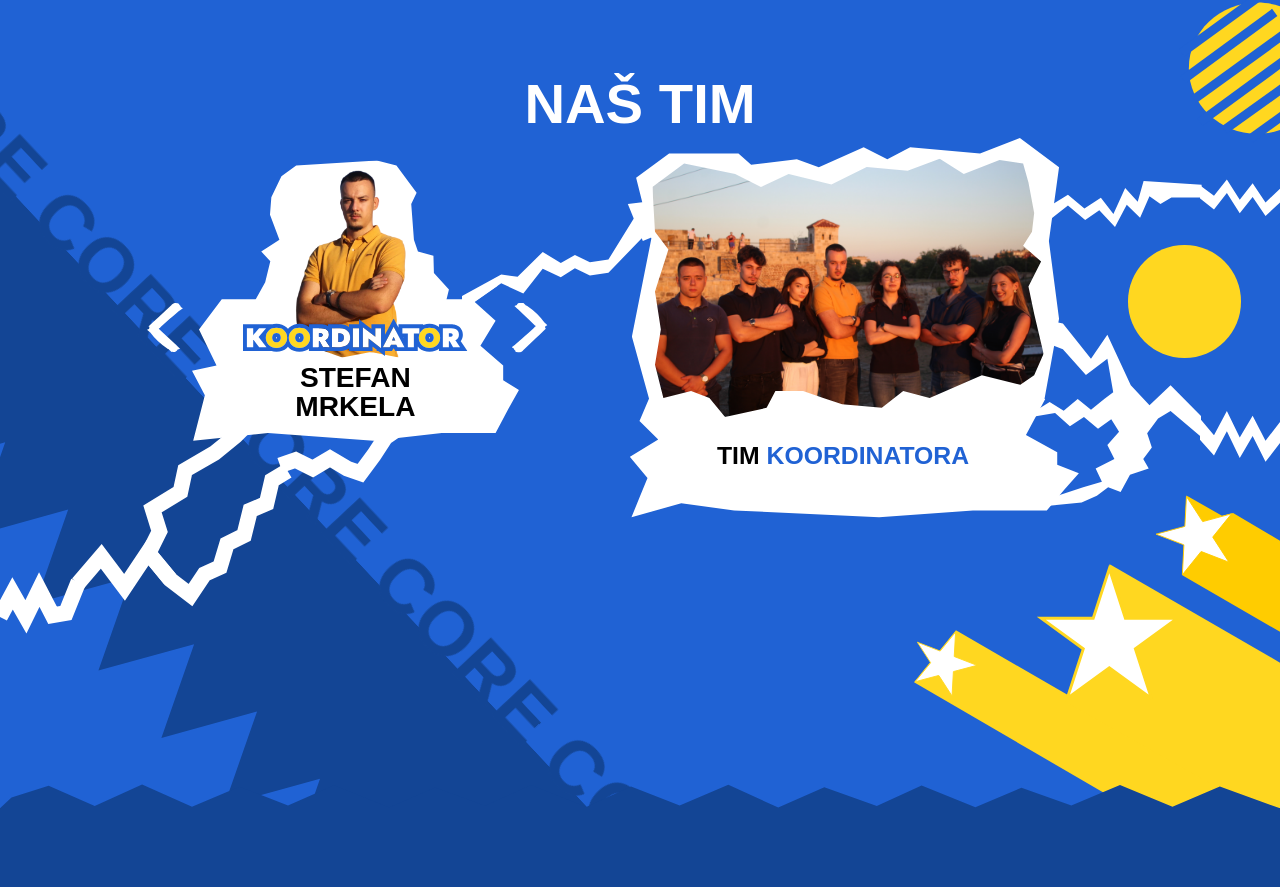
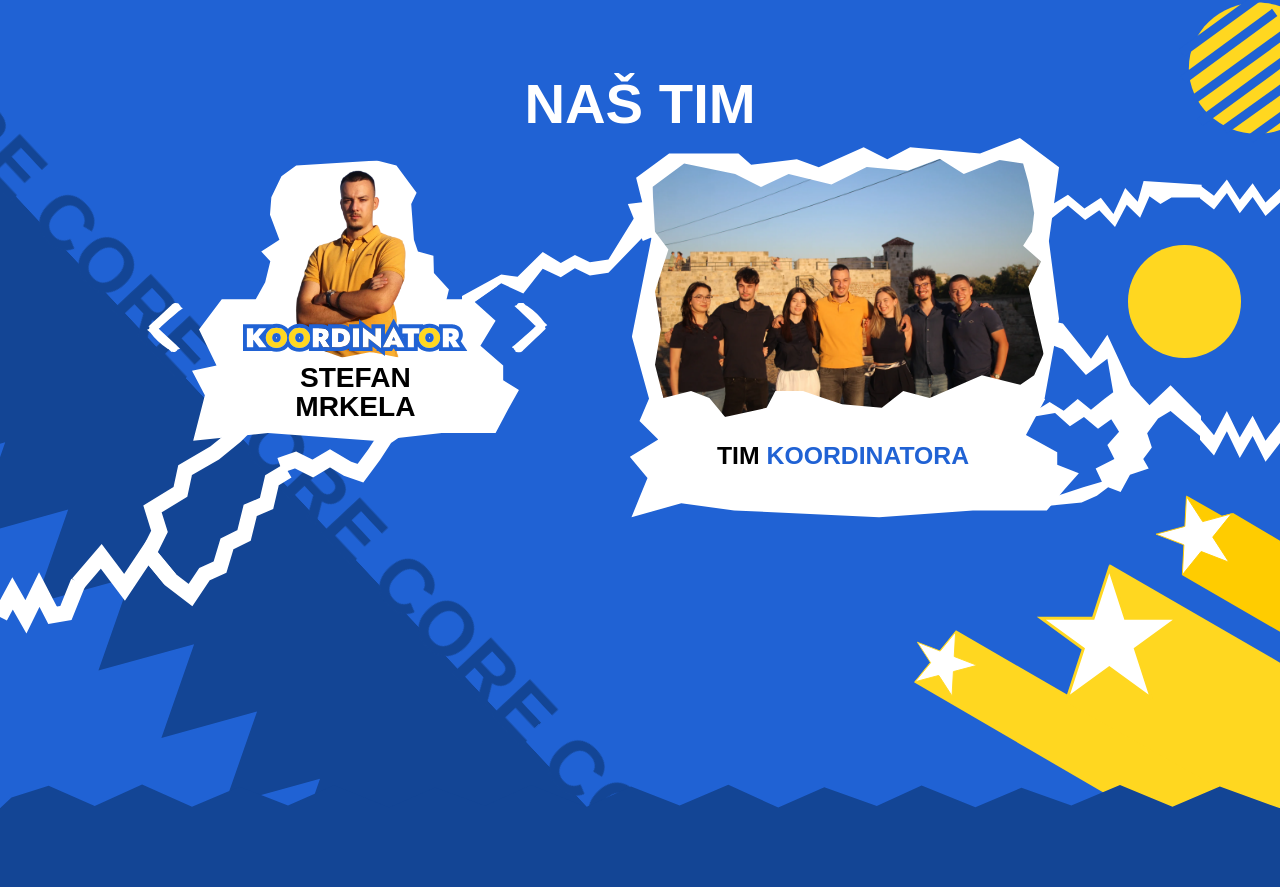
Before and after one commit to kole284/s2s-2026, a React (Vite) app: page / in a window 1280 px wide. Shown: the part 5969-6856 px from the top of the page. Built offline with nearby package versions, Linux system fonts and the light colour scheme; a web font is replaced by a local one.

Commit message:
izmenio core team sliku

```diff
--- a/src/components/sections/tim/Tim.tsx
+++ b/src/components/sections/tim/Tim.tsx
@@ -32,7 +32,7 @@ const TEAMS: Team[] = [
     titlePrefix: "Tim",
     titleFirstLine: "koordinatora",
     titleSecondLine: "",
-    image: "/tim/koordinator-team.JPG",
+    image: "/tim/ljudi/timovi/core.webp",
     coordinator: {
       firstName: "Stefan",
       lastName: "Mrkela",
```
Also changed, not shown: public/tim/ljudi/timovi/core.webp (added).
